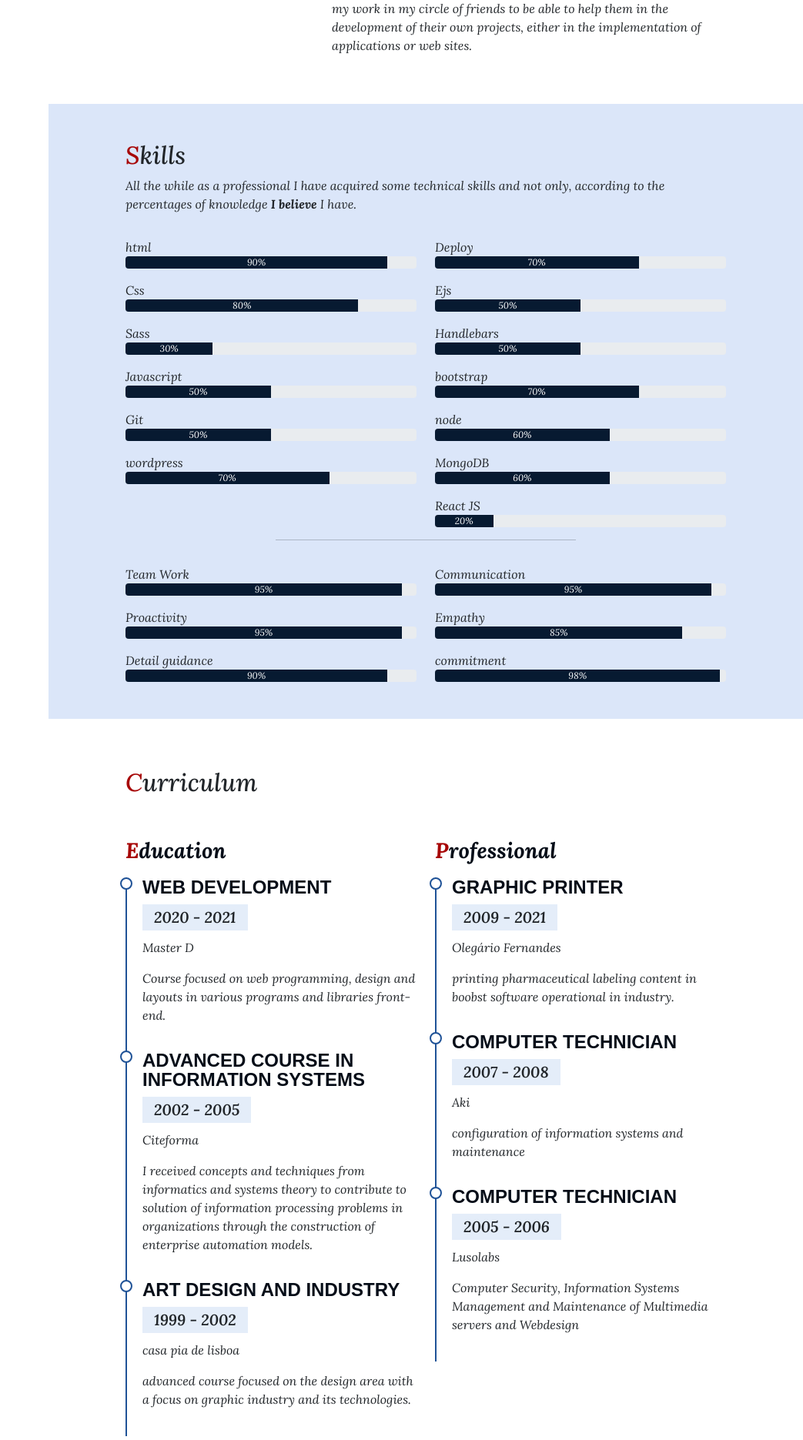
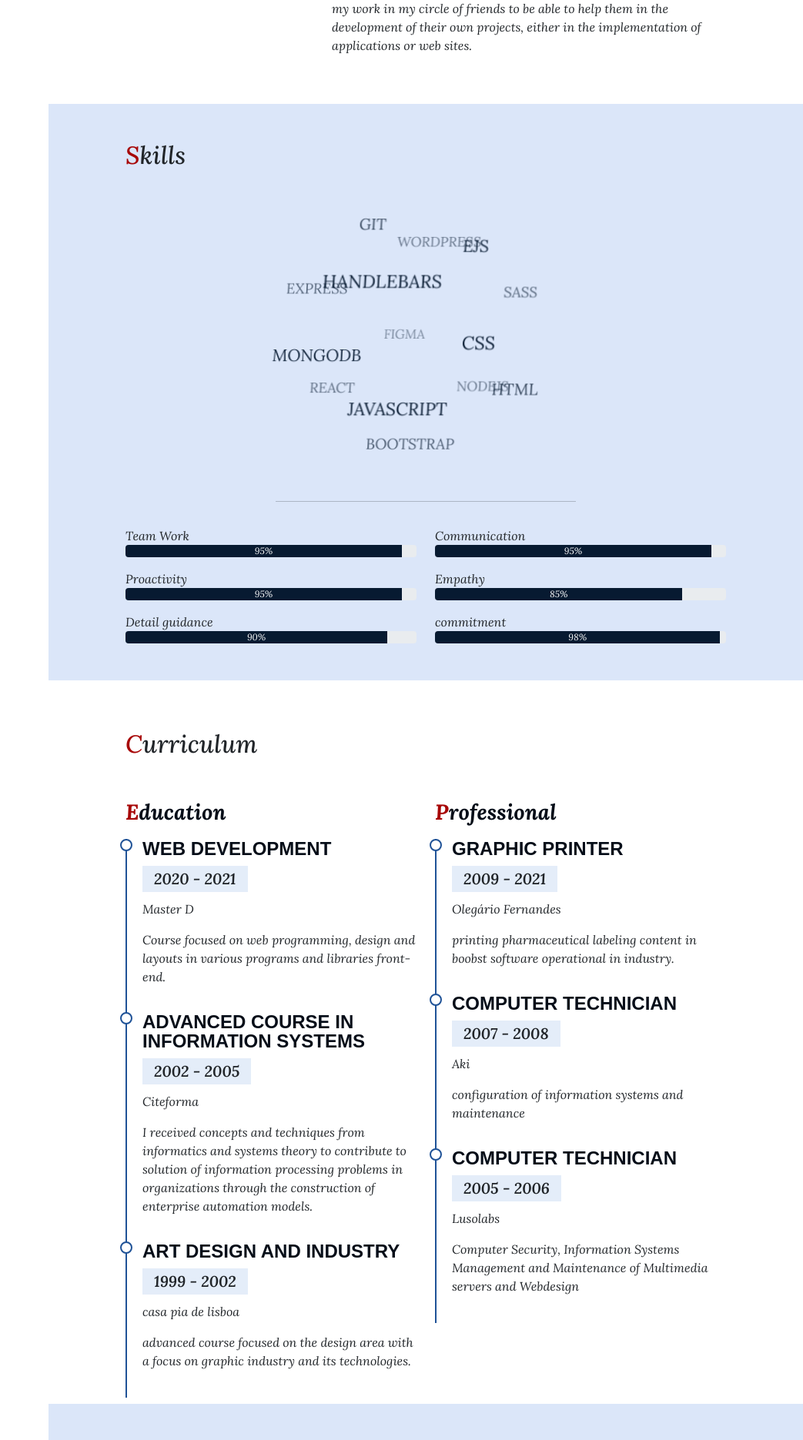
Before and after one commit to ricardoalexandrepereira/Portefolio-resp, a Flask app: page / in a window 1280 px wide. Shown: the part 1626-3497 px from the top of the page at 77% size, without its empty margins (237-1280 px from the left). Run offline with Flask 2, Linux system fonts and the light colour scheme; some libraries are stand-ins or nearby versions; some web fonts are replaced.

Commit message:
skills upgraded

```diff
--- a/static/script.js
+++ b/static/script.js
@@ -157,3 +157,25 @@ render()
 
 
 window.addEventListener('mousemove', onMouseMove)
+
+
+
+
+var texts = [
+    'HTML', 'CSS', 'JAVASCRIPT',
+    'BOOTSTRAP', 'NODEJS', 'SASS',
+    'EJS', 'HANDLEBARS', 'MONGODB',
+    'REACT', 'FIGMA' , 'WORDPRESS',
+    'GIT', 'EXPRESS',
+];
+var tc = TagCloud('.Sphere', texts,{
+    radius:200,
+    maxSpeed:'normal',
+    initSpeed:'normal',
+    direction:135,
+    keep:true,
+
+
+});
+var color = '#071a31'
+document.querySelector('.Sphere').style.color = color
--- a/static/style.css
+++ b/static/style.css
@@ -4,6 +4,7 @@ html, body{
     font-family: 'Lora', serif;
     width: 100%;
     height: 100%;
+
 }
 .container{
     padding: 0px 100px;
@@ -168,6 +169,60 @@ i.menu-mobile{
     left: 0;
 }
 
+/* tag cloud*/
+.Sphere .tagcloud {
+    display: inline-block;
+    margin: 0px;
+
+
+}
+
+.Sphere{
+    position: relative;
+    width: 80%;
+    height: auto;
+    left: 15%;
+    top:0;
+
+
+}
+.tagcloud{
+
+position: absolute;
+
+
+
+}
+ul {
+    display: inline-block;
+}
+
+a {
+    color: #0366d6;
+    text-decoration: none;
+}
+
+a:hover {
+    text-decoration: underline;
+}
+
+
+
+.tagcloud {
+    top:0%;
+    left: 10%;
+    font-size: 20px;
+
+}
+
+.tagcloud--item {
+    padding: 2px 4px;
+    background-color: transparent;
+    border: 1px solid transparent;
+    cursor: pointer;
+}
+/* tag cloud*/
+
 
 @media (max-width: 1024px){
     #header{
@@ -189,6 +244,7 @@ i.menu-mobile{
     #main{
         margin-left: 0;
     }
+
 }
 
 *::-webkit-scrollbar{
@@ -367,9 +423,23 @@ h1.intro{
         width: 300px;
         font-size: 2rem;
 
-
+    }
 
     }
+
+@media (max-width:900px){
+
+.Sphere{
+  width: 300px;
+  height: auto;
+  left: 0;
+}
+.tagcloud{
+    width: auto;
+  height: auto;
+  left:0;
+
+}
 }
 #A,#G,#W,#S,#C,#E,#P{
     color:rgb(167, 6, 6);
--- a/templates/index.html
+++ b/templates/index.html
@@ -7,7 +7,10 @@
     <link href="https://cdn.jsdelivr.net/npm/bootstrap@5.0.2/dist/css/bootstrap.min.css" rel="stylesheet" integrity="sha384-EVSTQN3/azprG1Anm3QDgpJLIm9Nao0Yz1ztcQTwFspd3yD65VohhpuuCOmLASjC" crossorigin="anonymous">
     <link rel="stylesheet" href="../static/style.css">
     <link rel="icon" type="image/png" href="#">
+
+
     <link rel="stylesheet" href="https://cdn.jsdelivr.net/npm/bootstrap-icons@1.8.1/font/bootstrap-icons.css">
+
     <title>Ricardo Pereira</title>
 </head>
 <body>
@@ -184,78 +187,12 @@
         <section class="mt-5 section-bg" id="habilidades">
             <div class="container pb-5">
                 <h2 class="pt-5"><span id="S">S</span>kills</h2>
-                <p> All the while as a professional I have acquired some technical skills and not only, according to the percentages of knowledge <b>I believe</b> I have.
-                </p>
+
                 <div class="row">
-                    <div class="col-md-6">
-                                <p class="mt-3 mb-0">html</p>
-                                <div class="progress">
-                                <div class="progress-bar" role="progressbar" style="width: 90%;" aria-valuenow="90" aria-valuemin="0" aria-valuemax="100" data-anime="left">90%</div>
-                                </div>
+                    <div class="col-md-12">
+                        <div class="Sphere">
 
-                                <p class="mt-3 mb-0">Css</p>
-                                <div class="progress">
-                                <div class="progress-bar" role="progressbar" style="width: 80%;" aria-valuenow="80" aria-valuemin="0" aria-valuemax="100" data-anime="left">80%</div>
-                                </div>
-
-                                <p class="mt-3 mb-0">Sass</p>
-                                <div class="progress">
-                                <div class="progress-bar" role="progressbar" style="width: 30%;" aria-valuenow="30" aria-valuemin="0" aria-valuemax="100" data-anime="left">30%</div>
-                                </div>
-
-                                <p class="mt-3 mb-0">Javascript</p>
-                                <div class="progress">
-                                <div class="progress-bar" role="progressbar" style="width: 50%;" aria-valuenow="50" aria-valuemin="0" aria-valuemax="100" data-anime="left">50%</div>
-                                </div>
-
-                                <p class="mt-3 mb-0">Git</p>
-                                <div class="progress">
-                                <div class="progress-bar" role="progressbar" style="width: 50%;" aria-valuenow="50" aria-valuemin="0" aria-valuemax="100" data-anime="left">50%</div>
-                                </div>
-
-                                <p class="mt-3 mb-0">wordpress</p>
-                                <div class="progress">
-                                <div class="progress-bar" role="progressbar" style="width: 70%;" aria-valuenow="70" aria-valuemin="0" aria-valuemax="100" data-anime="left">70%</div>
-                                </div>
-
-
-                    </div>
-                    <div class="col-md-6">
-
-                                <p class="mt-3 mb-0">Deploy</p>
-                                <div class="progress">
-                                    <div class="progress-bar" role="progressbar" style="width: 70%;" aria-valuenow="70" aria-valuemin="0" aria-valuemax="100" data-anime="left">70%</div>
-                                </div>
-
-                                <p class="mt-3 mb-0">Ejs</p>
-                                <div class="progress">
-                                    <div class="progress-bar" role="progressbar" style="width: 50%;" aria-valuenow="50" aria-valuemin="0" aria-valuemax="100" data-anime="left">50%</div>
-                                </div>
-
-                                <p class="mt-3 mb-0">Handlebars</p>
-                                <div class="progress">
-                                    <div class="progress-bar" role="progressbar" style="width: 50%;" aria-valuenow="50" aria-valuemin="0" aria-valuemax="100" data-anime="left">50%</div>
-                                </div>
-
-                                <p class="mt-3 mb-0">bootstrap</p>
-                                <div class="progress">
-                                    <div class="progress-bar" role="progressbar" style="width: 70%;" aria-valuenow="70" aria-valuemin="0" aria-valuemax="100" data-anime="left">70%</div>
-                                </div>
-
-                                <p class="mt-3 mb-0">node</p>
-                                <div class="progress">
-                                    <div class="progress-bar" role="progressbar" style="width: 60%;" aria-valuenow="60" aria-valuemin="0" aria-valuemax="100" data-anime="left">60%</div>
-                                </div>
-
-                                <p class="mt-3 mb-0">MongoDB</p>
-                                <div class="progress">
-                                    <div class="progress-bar" role="progressbar" style="width: 60%;" aria-valuenow="60" aria-valuemin="0" aria-valuemax="100" data-anime="left">60%</div>
-                                </div>
-
-                                <p class="mt-3 mb-0">React JS</p>
-                                <div class="progress">
-                                    <div class="progress-bar" role="progressbar" style="width: 20%;" aria-valuenow="20" aria-valuemin="0" aria-valuemax="100" data-anime="left">20%</div>
-                                </div>
+                        </div>
                     </div>
                 </div>
 
@@ -562,7 +499,7 @@
                             <p>Lisboa, Montijo</p>
                         </div>
                         <div class="email">
-                            <h4><i class="bi bi-envelope"></i>My email:</h4>
+                            <h4><i class="bi bi-envelope"></i> My email:</h4>
                             <p>ricardo_certe@hotmail.com</p>
                         </div>
                         <iframe src="https://www.google.com/maps/embed?pb=!1m18!1m12!1m3!1d49816.396574934006!2d-9.025847275268092!3d38.70575885808201!2m3!1f0!2f0!3f0!3m2!1i1024!2i768!4f13.1!3m3!1m2!1s0xd1939eb3ac02dd7%3A0x42cc94a7d11be406!2sMontijo!5e0!3m2!1spt-PT!2spt!4v1650298821692!5m2!1spt-PT!2spt" width="400" height="300" style="border:0;" allowfullscreen="" loading="lazy" referrerpolicy="no-referrer-when-downgrade" class="w-100"></iframe>
@@ -571,7 +508,7 @@
 
                 <div class="col-md-7 mt-5 mt-md-0" data-anime="left">
                     <div class="card p-5 h-100 shadow border-0">
-
+                        <h4>We're in touch</h4>
                         <form class="row g-3" action="/send" method="POST">
                             <div class="col-md-6">
                               <label for="nome" class="form-label">Name:</label>
@@ -587,7 +524,7 @@
                               <textarea type="text" class="form-control" id="mensagem" placeholder="type your message" name="mensagem" rows="10" required></textarea>
                             </div>
 
-                            <div class="col-12 d-flex justify-content-center mt-4">
+                            <div class="col-12 d-flex justify-content-center mt-2">
                               <button id="btn-enviar" type="submit" class="btn btn-primary">send</button>
 
                               <button id="btn-enviar-loader"class="btn btn-primary" type="button" disabled>
@@ -632,11 +569,13 @@
 
         </footer>
 
+        <script type="text/javascript" src="../static/TagCloud.min.js"></script>
+        <script src="https://cdn.jsdelivr.net/npm/bootstrap@5.0.2/dist/js/bootstrap.bundle.min.js" integrity="sha384-MrcW6ZMFYlzcLA8Nl+NtUVF0sA7MsXsP1UyJoMp4YLEuNSfAP+JcXn/tWtIaxVXM" crossorigin="anonymous"></script>
+        <script src="https://cdnjs.cloudflare.com/ajax/libs/gsap/3.10.4/gsap.min.js" integrity="sha512-VEBjfxWUOyzl0bAwh4gdLEaQyDYPvLrZql3pw1ifgb6fhEvZl9iDDehwHZ+dsMzA0Jfww8Xt7COSZuJ/slxc4Q==" crossorigin="anonymous" referrerpolicy="no-referrer"></script>
+        <script src="https://cdnjs.cloudflare.com/ajax/libs/three.js/r128/three.min.js" integrity="sha512-dLxUelApnYxpLt6K2iomGngnHO83iUvZytA3YjDUCjT0HDOHKXnVYdf3hU4JjM8uEhxf9nD1/ey98U3t2vZ0qQ==" crossorigin="anonymous" referrerpolicy="no-referrer"></script>
 
-    <script src="https://cdn.jsdelivr.net/npm/bootstrap@5.0.2/dist/js/bootstrap.bundle.min.js" integrity="sha384-MrcW6ZMFYlzcLA8Nl+NtUVF0sA7MsXsP1UyJoMp4YLEuNSfAP+JcXn/tWtIaxVXM" crossorigin="anonymous"></script>
-    <script src="https://cdnjs.cloudflare.com/ajax/libs/gsap/3.10.4/gsap.min.js" integrity="sha512-VEBjfxWUOyzl0bAwh4gdLEaQyDYPvLrZql3pw1ifgb6fhEvZl9iDDehwHZ+dsMzA0Jfww8Xt7COSZuJ/slxc4Q==" crossorigin="anonymous" referrerpolicy="no-referrer"></script>
-    <script src="https://cdnjs.cloudflare.com/ajax/libs/three.js/r128/three.min.js" integrity="sha512-dLxUelApnYxpLt6K2iomGngnHO83iUvZytA3YjDUCjT0HDOHKXnVYdf3hU4JjM8uEhxf9nD1/ey98U3t2vZ0qQ==" crossorigin="anonymous" referrerpolicy="no-referrer"></script>
-    <script src="../static/script.js"></script>
+        <script src="../static/script.js"></script>
+
 
 </body>
 </html>
```
Also changed, not shown: static/TagCloud.min.js (added).
